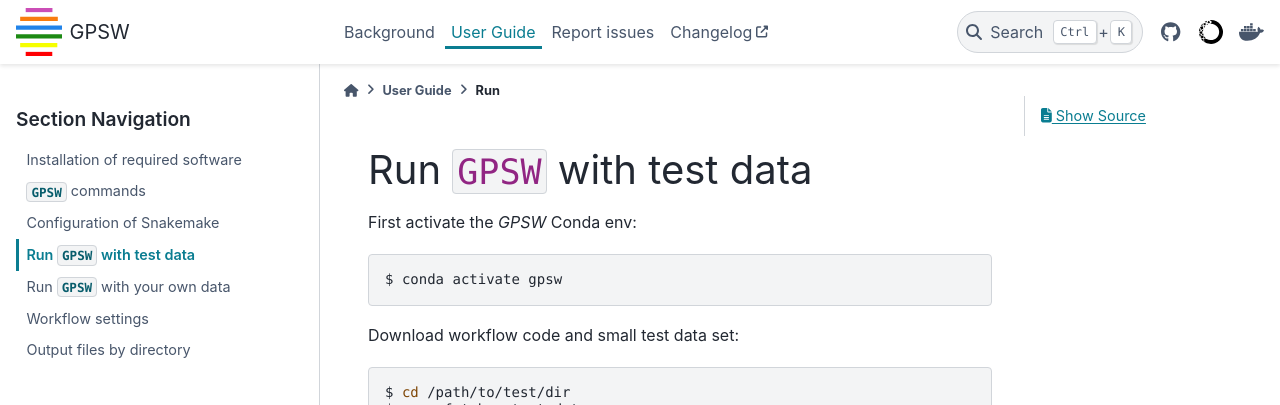
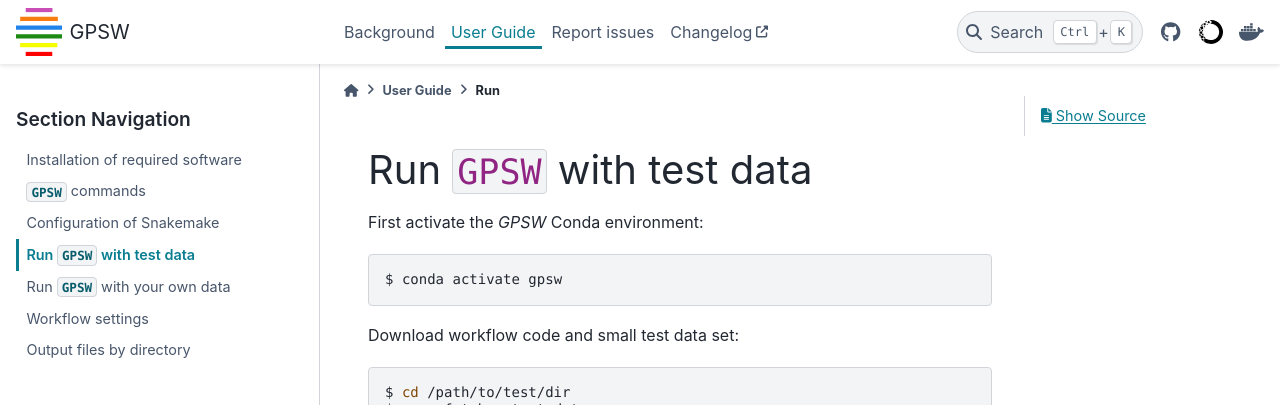
Before and after one commit to niekwit/gps-orfeome, a Sphinx documentation site: the page built from docs/run_gpsw_with_test_data.rst, in a window 1280 px wide and 900 px high. Shown: the top 405 px of the window. Built offline with Sphinx 7.4.7 and the PyData theme 0.15.4, drawn with Linux system fonts in a browser that asks for light colours; pages that are not in the unit, such as notebooks, are missing from menus.

Commit message:
fixed errors

```diff
--- a/docs/configuration_of_snakemake.rst
+++ b/docs/configuration_of_snakemake.rst
@@ -1,7 +1,7 @@
 Configuration of Snakemake
 ================================================================================
 
-To setup a profile for custom `Snakemake` command line arguments, create a new profile (`config.yaml`) in ``$HOME/.config/snakemake/standard/``:
+To set up a profile for custom `Snakemake` command line arguments, create a new profile (`config.yaml`) in ``$HOME/.config/snakemake/standard/``:
 
 .. code-block:: yaml
 
--- a/docs/run_gpsw_with_test_data.rst
+++ b/docs/run_gpsw_with_test_data.rst
@@ -1,7 +1,7 @@
 Run ``GPSW`` with test data
 ================================================================================
 
-First activate the `GPSW` Conda env:
+First activate the `GPSW` Conda environment:
 
 .. code-block:: shell
 
```
